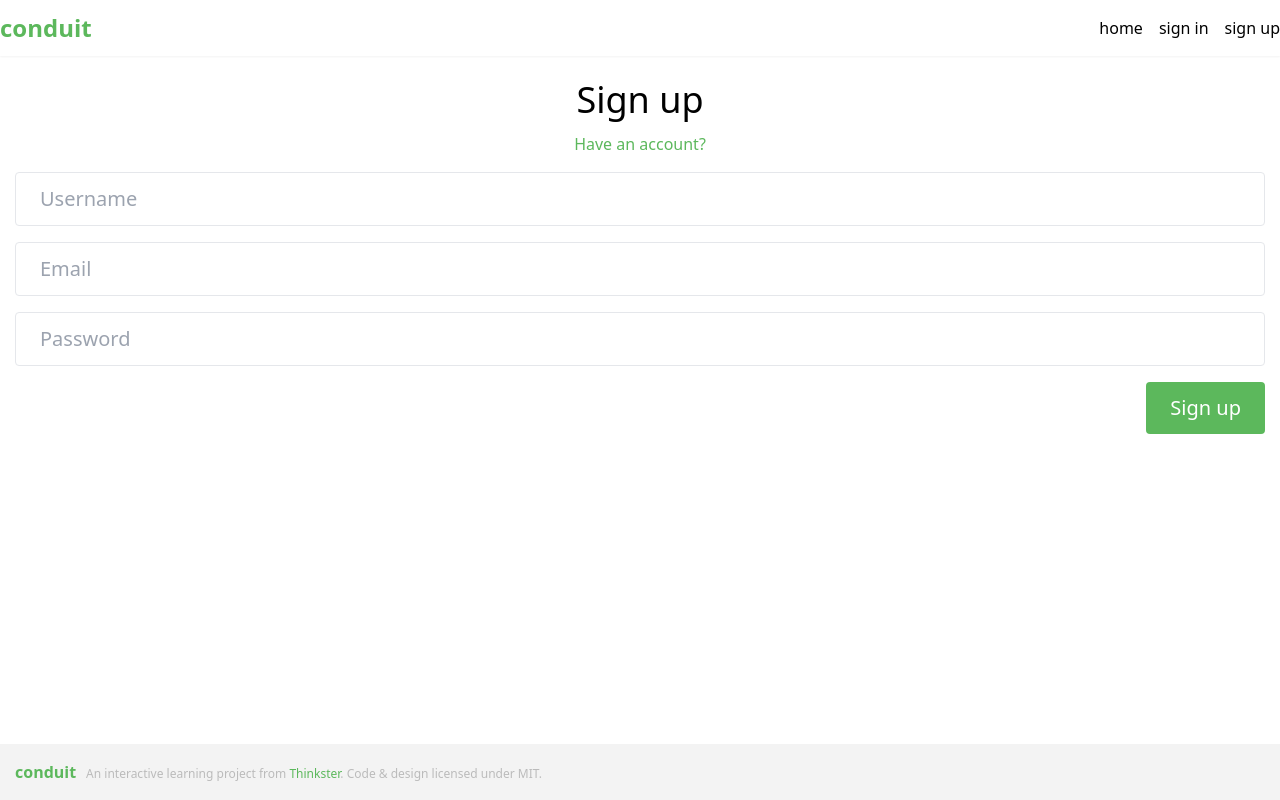
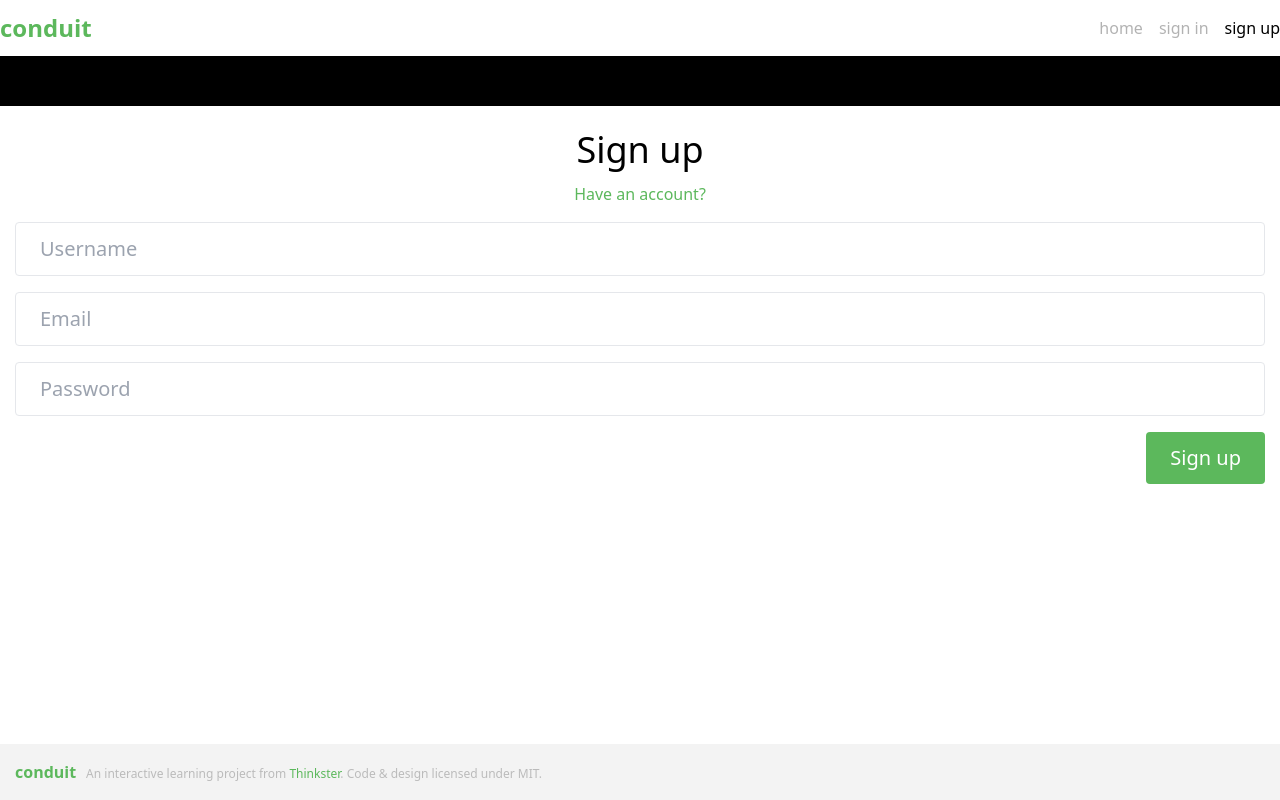
Before and after one commit to ssseok/Real-World, a React (Vite) app: page /register in a window 1280 px wide. Built offline with nearby package versions, Linux system fonts and the light colour scheme.

Commit message:
:sparkles: 로그인 상태 Context API로 관리

```diff
--- a/package.json
+++ b/package.json
@@ -7,7 +7,8 @@
     "dev": "vite",
     "build": "tsc && vite build",
     "lint": "eslint . --ext ts,tsx --report-unused-disable-directives --max-warnings 0",
-    "preview": "vite preview"
+    "preview": "vite preview",
+    "server": "json-server --watch data.json --port 3001"
   },
   "dependencies": {
     "json-server": "^1.0.0-alpha.21",
--- /dev/null
+++ b/src/components/Banner.tsx
@@ -0,0 +1,3 @@
+export default function Banner() {
+  return <div className="bg-black w-full h-[50px]"></div>;
+}
--- a/src/components/Layout.tsx
+++ b/src/components/Layout.tsx
@@ -1,3 +1,4 @@
+import Banner from "./Banner";
 import Footer from "./Footer";
 import Navbar from "./Navbar";
 
@@ -10,6 +11,7 @@ export default function Layout({ children }: LayoutProps) {
   return (
     <div className="layout">
       <Navbar />
+      <Banner/>
       {children}
       <Footer/>
     </div>
--- a/src/components/Navbar.tsx
+++ b/src/components/Navbar.tsx
@@ -1,6 +1,10 @@
-import { Link } from 'react-router-dom';
+import { Link, useLocation } from 'react-router-dom';
 
 export default function Navbar() {
+  const pathname = useLocation().pathname;
+
+  console.log(pathname);
+
   return (
     <nav className="navbar">
       <div className="page flex justify-between items-center h-full">
@@ -8,13 +12,28 @@ export default function Navbar() {
           conduit
         </Link>
         <div className="navbar_list">
-          <Link to="/" className="navbar_list-item tex">
+          <Link
+            to="/"
+            className={`${
+              pathname === '/' ? 'text-black' : ''
+            }navbar_list-item`}
+          >
             home
           </Link>
-          <Link to="/login" className="navbar_list-item">
+          <Link
+            to="/login"
+            className={`${
+              pathname === '/login' ? 'text-black' : ''
+            }navbar_list-item`}
+          >
             sign in
           </Link>
-          <Link to="/register" className="navbar_list-item">
+          <Link
+            to="/register"
+            className={`${
+              pathname === '/register' ? 'text-black' : ''
+            }navbar_list-item`}
+          >
             sign up
           </Link>
         </div>
--- a/src/components/Router.tsx
+++ b/src/components/Router.tsx
@@ -1,14 +1,28 @@
-import { Route, Routes } from 'react-router-dom';
+import { Navigate, Route, Routes } from 'react-router-dom';
 import HomePage from '../pages/home';
 import LoginPage from '../pages/users/Login';
 import RegisterPage from '../pages/users/Register';
+import { useAuth } from '../contexts/AuthContext';
 
 export default function Router() {
+  const { isLoggedIn } = useAuth();
   return (
     <Routes>
-      <Route path="/" element={<HomePage />} />
-      <Route path="/login" element={<LoginPage />} />
-      <Route path="/register" element={<RegisterPage />} />
+      {isLoggedIn ? (
+        <>
+          <Route path="/" element={<HomePage />} />
+          <Route path="/login" element={<LoginPage />} />
+          <Route path="/register" element={<RegisterPage />} />
+          <Route path="*" element={<Navigate replace to={'/'} />} />
+        </>
+      ) : (
+        <>
+          <Route path="/" element={<HomePage />} />
+          <Route path="/login" element={<LoginPage />} />
+          <Route path="/register" element={<RegisterPage />} />
+          <Route path="*" element={<Navigate replace to={'/login'} />} />
+        </>
+      )}
     </Routes>
   );
 }
--- /dev/null
+++ b/src/contexts/AuthContext.tsx
@@ -0,0 +1,65 @@
+import { createContext, useState, useContext } from 'react';
+import { APIURL } from '../utils/util';
+
+interface AuthContextType {
+  isLoggedIn: boolean;
+  user: User | null;
+  login: (email: string, password: string) => Promise<boolean>;
+  logout: () => void;
+}
+
+interface User {
+  email: string;
+  password: string;
+}
+
+interface AuthProviderProps {
+  children: React.ReactNode;
+}
+
+const AuthContext = createContext<AuthContextType>({
+  isLoggedIn: false,
+  user: null,
+  login: () => Promise.resolve(false),
+  logout: () => {},
+});
+
+export const useAuth = () => useContext(AuthContext);
+
+export const AuthProvider = ({ children }: AuthProviderProps) => {
+  const [isLoggedIn, setIsLoggedIn] = useState(false);
+  const [user, setUser] = useState<User | null>(null);
+
+  const login = async (email: string, password: string) => {
+    try {
+      const response = await fetch(`${APIURL}/users`);
+      const users = await response.json();
+
+      const matchedUser = users.find(
+        (u: { email: string; password: string }) =>
+          u.email === email && u.password === password,
+      );
+
+      if (matchedUser) {
+        setUser(matchedUser);
+        setIsLoggedIn(true);
+        return true;
+      }
+      return false;
+    } catch (error) {
+      console.error('로그인 에러:', error);
+      return false;
+    }
+  };
+
+  const logout = () => {
+    setUser(null);
+    setIsLoggedIn(false);
+  };
+
+  return (
+    <AuthContext.Provider value={{ isLoggedIn, user, login, logout }}>
+      {children}
+    </AuthContext.Provider>
+  );
+};
--- a/src/index.css
+++ b/src/index.css
@@ -23,6 +23,10 @@
   @apply flex gap-4;
 }
 
+.navbar_list-item {
+  @apply text-[#0000004D] hover:text-[#00000099];
+}
+
 /* footer */
 .footer {
   @apply bg-[#f3f3f3] absolute bottom-0 w-full px-[15px] mt-12 py-4;
@@ -33,5 +37,5 @@
 }
 
 .footer_text {
-  @apply text-xs ml-[10px] text-[#bbb] font-light
+  @apply text-xs ml-[10px] text-[#bbb] font-light;
 }
--- a/src/pages/users/Login.tsx
+++ b/src/pages/users/Login.tsx
@@ -1,37 +1,64 @@
 import { useState } from 'react';
 import { Link, useNavigate } from 'react-router-dom';
-import { APIURL } from '../../utils/util';
+import { useAuth } from '../../contexts/AuthContext';
 
 export default function LoginPage() {
   const [email, setEmail] = useState<string>('');
   const [password, setPassword] = useState<string>('');
+  const { login } = useAuth();
   const navigate = useNavigate();
 
   const onSubmit = async (e: React.FormEvent<HTMLFormElement>) => {
     e.preventDefault();
-    try {
-      const response = await fetch(`${APIURL}/users`, {
-        method: 'POST',
-        headers: {
-          'Content-Type': 'application/json',
-        },
-        body: JSON.stringify({
-          email,
-          password,
-        }),
-      });
+    const success = await login(email, password);
 
-      const result = await response.json();
+    if (success) {
+      console.log('로그인 성공');
+      navigate('/'); // Redirect on successful login
+    } else {
+      console.log('로그인 실패: 사용자 정보가 일치하지 않습니다.');
+    }
+    // try {
+    //   // back 통신
+    //   // const response = await fetch(`${APIURL}/users`, {
+    //   //   method: 'POST',
+    //   //   headers: {
+    //   //     'Content-Type': 'application/json',
+    //   //   },
+    //   //   body: JSON.stringify({
+    //   //     email,
+    //   //     password,
+    //   //   }),
+    //   // });
+    //   const response = await fetch(`${APIURL}users`);
+    //   // back 통신
+    //   const result = await response.json();
+    //   const user = result.find(
+    //     (user: { email: string; password: string; }) => user.email === email && user.password === password,
+    //   );
 
-      if (response.ok) {
-        console.log(result);
-        navigate('/');
-      } else {
-      }
-    } catch (error) {
-      // 네트워크 에러 또는 기타 에러 처리
-      console.error('로그인 에러:', error);
-    }
+    //   if (user) {
+    //     console.log('로그인 성공:', user);
+    //     // 로그인 성공 처리 (예: 상태 업데이트, 페이지 이동 등)
+    //   } else {
+    //     console.log('로그인 실패: 사용자 정보가 일치하지 않습니다.');
+    //     // 로그인 실패 처리 (예: 에러 메시지 표시 등)
+    //   }
+    // } catch (error) {
+    //   console.error('로그인 에러:', error);
+    //   // 에러 처리 (예: 에러 메시지 표시 등)
+    // }
+
+    // back 통신
+    //   if (response.ok) {
+    //     console.log(result);
+    //     navigate('/');
+    //   } else {
+    //   }
+    // } catch (error) {
+    //   // 네트워크 에러 또는 기타 에러 처리
+    //   console.error('로그인 에러:', error);
+    // }
   };
 
   const onChange = (e: React.ChangeEvent<HTMLInputElement>) => {
--- a/src/utils/util.ts
+++ b/src/utils/util.ts
@@ -1 +1 @@
-export const APIURL = import.meta.env.DEV ? 'http://localhost:4000' : '';
+export const APIURL = import.meta.env.DEV ? 'http://localhost:3001' : '';
```
Also changed, not shown: src/main.tsx (+8 -8 lines).
